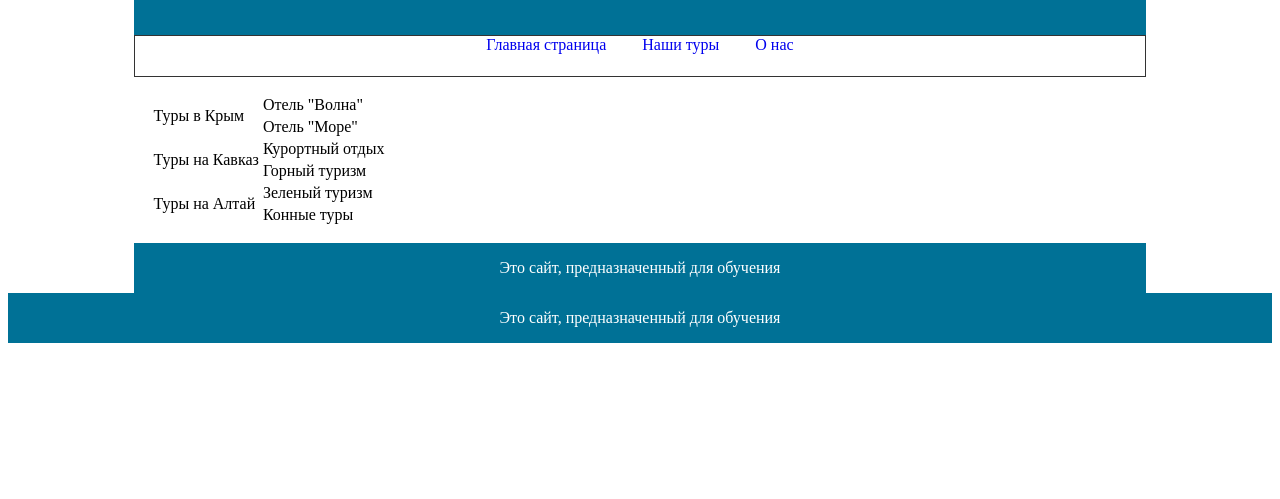
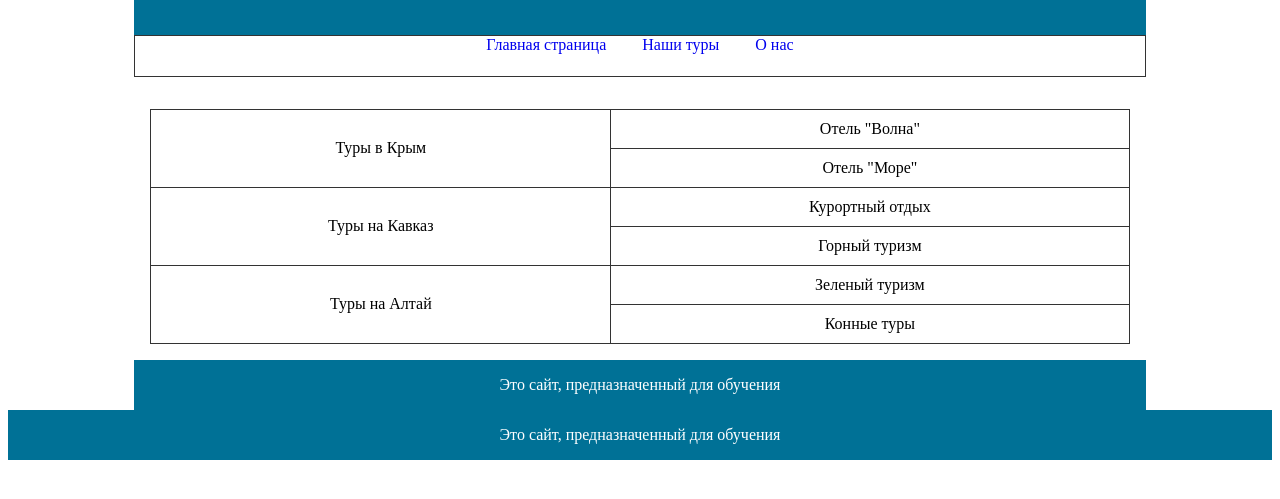
Before and after one commit to usases/pr1, a plain HTML site: page index.html in a window 1280 px wide. Shown: the part 85-584 px from the top of the page. Drawn offline with Linux system fonts and the light colour scheme.

Commit message:
Update style.css

```diff
--- a/style.css
+++ b/style.css
@@ -43,3 +43,16 @@ nav a {
 #main {
     padding: 1em;
 }
+/* Стилизация таблицы */
+table#tours {
+    width: 100%;
+    border-collapse: collapse;
+    margin-top: 1em;
+}
+
+/* Стилизация ячеек таблицы */
+table#tours td {
+    border: 1px solid #333;
+    padding: 10px;
+    text-align: center;
+}
```
